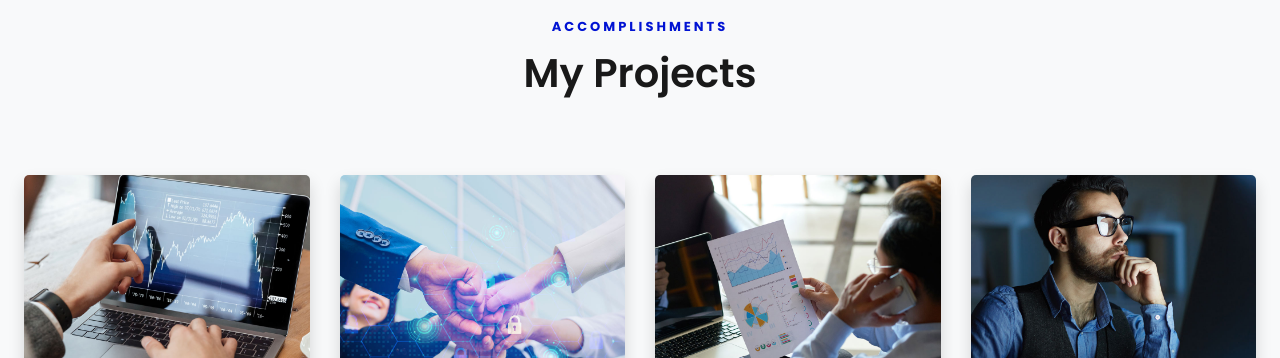
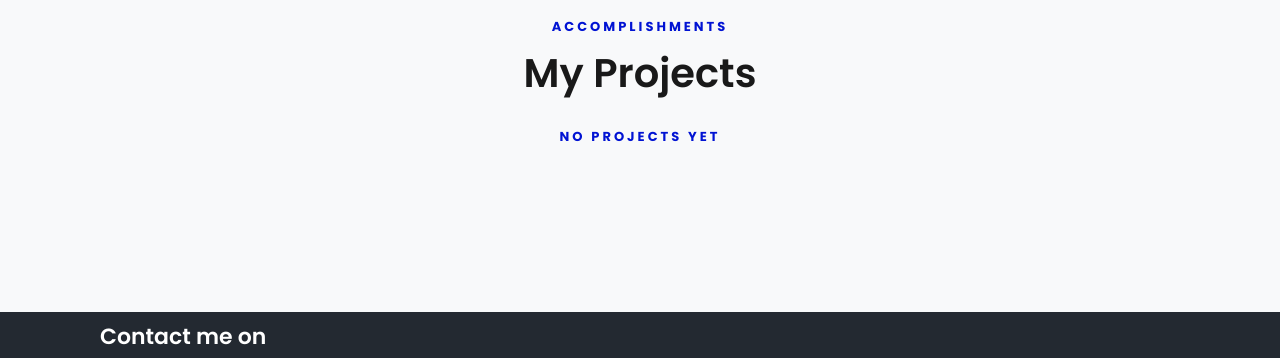
Before and after one commit to OkoiOtu/Portfolio, a plain HTML site: page index.html in a window 1280 px wide. Shown: the part 4590-4948 px from the top of the page. Drawn offline with Linux system fonts and the light colour scheme; some packages are replaced by stand-ins of ours; no server answers; files whose address does not match are found by name.

```diff
--- a/index.html
+++ b/index.html
@@ -588,9 +588,10 @@
 				<div class="col-md-12 heading-section text-center ftco-animate">
 					<span class="subheading">Accomplishments</span>
 					<h2 class="mb-4">My Projects</h2>
+					<h2 class="subheading">No Projects Yet</h2>
 				</div>
 			</div>
-			<div class="row">
+			<!-- <div class="row">
 				<div class="col-md-3">
 					<div class="project img shadow ftco-animate d-flex justify-content-center align-items-center" style="background-image: url(images/work-1.jpg);">
 						<div class="overlay"></div>
@@ -662,7 +663,7 @@
 							<span>Web Design</span>
 						</div>
 					</div>
-				</div>
+				</div> -->
 			</div>
 		</div>
 	</section>
```
